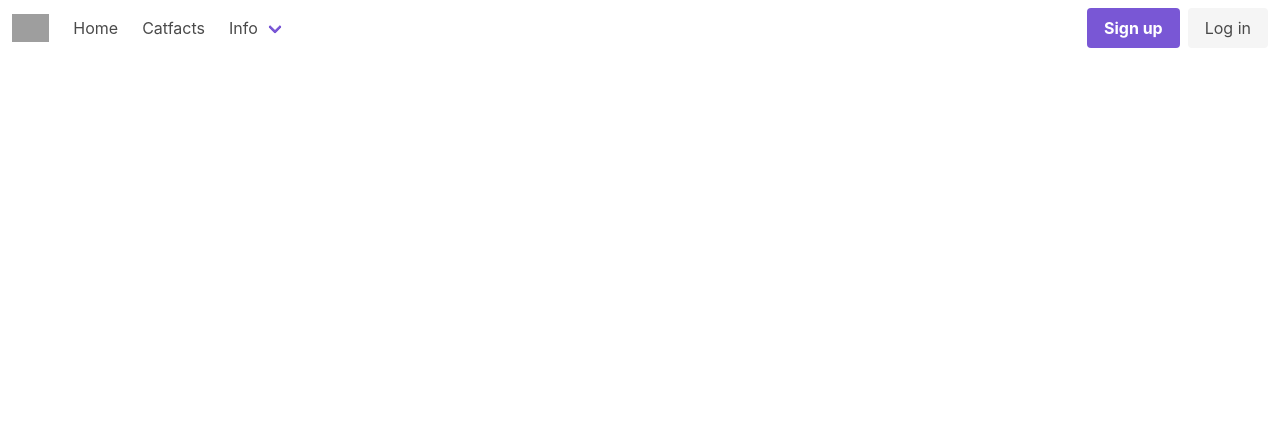
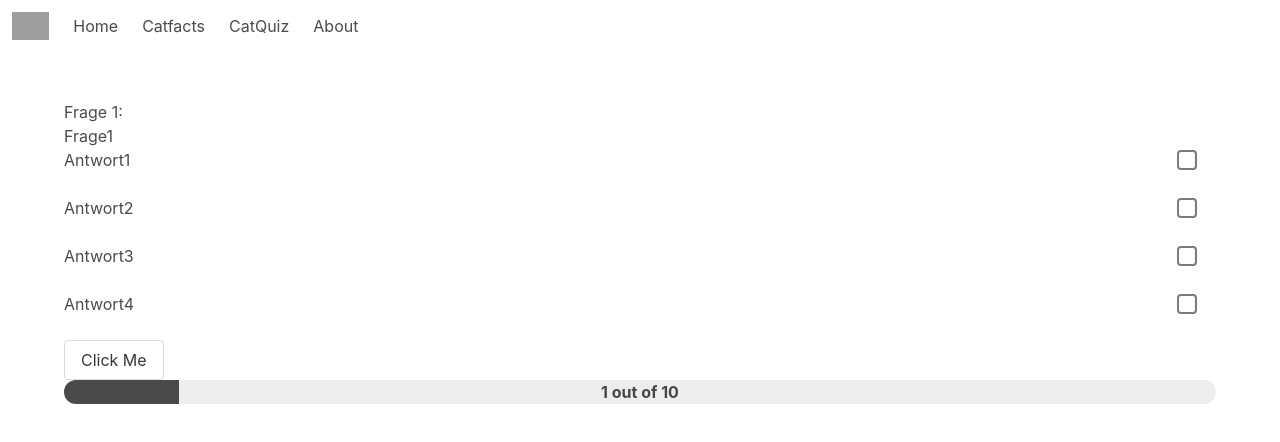
Before and after one commit to sachioweich/otto-test, a Vue app: page /catquiz in a window 1280 px wide. Shown: the top 442 px of the page. Built offline with nearby package versions, Linux system fonts and the light colour scheme; grey boxes are pictures that could not be loaded.

Commit message:
start implement catquiz

```diff
--- a/src/App.vue
+++ b/src/App.vue
@@ -19,4 +19,17 @@ export default {
 </script>
 
 <style lang="scss">
+html,
+body {
+  height: 100%;
+}
+
+#app,
+section {
+  height: 100%;
+}
+
+.container {
+  min-height: 100%;
+}
 </style>
--- a/src/components/Navbar.vue
+++ b/src/components/Navbar.vue
@@ -11,21 +11,8 @@
     <template slot="start">
       <b-navbar-item tag="router-link" :to="{path: '/' }">Home</b-navbar-item>
       <b-navbar-item tag="router-link" :to="{path: '/catfacts' }">Catfacts</b-navbar-item>
-      <b-navbar-dropdown label="Info">
-        <b-navbar-item tag="router-link" :to="{path: '/about' }">About</b-navbar-item>
-        <b-navbar-item href="#">Contact</b-navbar-item>
-      </b-navbar-dropdown>
-    </template>
-
-    <template slot="end">
-      <b-navbar-item tag="div">
-        <div class="buttons">
-          <a class="button is-primary">
-            <strong>Sign up</strong>
-          </a>
-          <a class="button is-light">Log in</a>
-        </div>
-      </b-navbar-item>
+      <b-navbar-item tag="router-link" :to="{path: '/catquiz' }">CatQuiz</b-navbar-item>
+      <b-navbar-item tag="router-link" :to="{path: '/about' }">About</b-navbar-item>
     </template>
   </b-navbar>
 </template>
--- a/src/router/index.js
+++ b/src/router/index.js
@@ -22,6 +22,11 @@ const routes = [
     path: '/catfacts',
   name: 'catfacts',
   component: () => import(/* webpackChunkName: "catfacts" */ '../views/Catfacts.vue')
+  },
+  {
+    path: '/catquiz',
+    name: 'catquiz',
+    component: () => import(/* webpackChunkName: "catquiz" */ '../views/CatQuiz.vue')
   }
 ]
 
--- /dev/null
+++ b/src/views/CatQuiz.vue
@@ -0,0 +1,104 @@
+<template>
+  <div>
+    <p>Frage {{currentNumber}}:</p>
+    <p>{{currentQuestion.text}}</p>
+
+    <div class="level" v-for="(answer,key) in currentQuestion.answers" :key="key">
+      <div class="level-left">
+        <div class="level-item">
+          <p>{{answer.text}}</p>
+        </div>
+      </div>
+      <div class="level-right">
+        <div class="level-item">
+          <b-checkbox></b-checkbox>
+        </div>
+      </div>
+    </div>
+
+    <b-button @click="nextQuestion">Click Me</b-button>
+    <b-progress :value="10" size="is-large" show-value>1 out of 10</b-progress>
+  </div>
+</template>
+
+<script>
+export default {
+  computed: {
+    currentNumber() {
+      const currentQuestionNumber = this.currentIdAsNumber + 1;
+      return currentQuestionNumber;
+    },
+    currentIdAsNumber() {
+      return Number.parseInt(this.currentId, 10);
+    }
+  },
+  methods: {
+    nextQuestion() {
+      console.log(this.currentId);
+      const nextId = this.currentIdAsNumber + 1;
+      this.setQuestion(nextId);
+    },
+    setQuestion(id) {
+      console.log(id);
+      this.currentId = "" + id;
+      this.currentQuestion = this.questions[this.currentId];
+    }
+  },
+  data() {
+    return {
+      questions: {
+        "0": {
+          text: "Frage1",
+          answers: {
+            "0": {
+              text: "Antwort1",
+              valid: true
+            },
+            "1": {
+              text: "Antwort2",
+              valid: false
+            },
+            "2": {
+              text: "Antwort3",
+              valid: false
+            },
+            "3": {
+              text: "Antwort4",
+              valid: false
+            }
+          }
+        },
+        "1": {
+          text: "Frage2",
+          answers: {
+            "0": {
+              text: "aaa",
+              valid: true
+            },
+            "1": {
+              text: "bbb",
+              valid: false
+            },
+            "2": {
+              text: "ccc",
+              valid: false
+            },
+            "3": {
+              text: "ddd",
+              valid: false
+            }
+          }
+        }
+      },
+      currentQuestion: Object,
+      currentId: String
+    };
+  },
+  mounted() {
+    this.setQuestion(0);
+  }
+};
+</script>
+
+<style>
+</style>
--- a/src/views/Catfacts.vue
+++ b/src/views/Catfacts.vue
@@ -1,5 +1,6 @@
 <template>
-    <b-carousel>
+  <div>
+    <b-carousel :interval="interval">
       <b-carousel-item v-for="(carousel, i) in carousels" :key="i">
         <section :class="`hero is-medium is-${carousel.color}`">
           <div class="hero-body has-text-centered">
@@ -8,20 +9,80 @@
         </section>
       </b-carousel-item>
     </b-carousel>
+    <section class="section myfooter">
+      <b-pagination
+        :total="total"
+        :current.sync="current"
+        :range-before="2"
+        :range-after="2"
+        :per-page="perPage"
+        order="is-centered"
+        aria-next-label="Next page"
+        aria-previous-label="Previous page"
+        aria-page-label="Page"
+        aria-current-label="Current page"
+        @change="renderFacts"
+      ></b-pagination>
+    </section>
+  </div>
 </template>
 
 <script>
+import axios from "axios";
 export default {
-    data(){
+  data() {
     return {
+      facts: [],
+      total: 0,
+      current: 0,
+      perPage: 10,
+      interval: 8500,
       carousels: [
-                { text: 'Slide 1', color: 'primary' },
-                { text: 'Slide 2', color: 'info' },
-                { text: 'Slide 3', color: 'success' },
-                { text: 'Slide 4', color: 'warning' },
-                { text: 'Slide 5', color: 'danger' }
+        { text: "Slide 1", color: "primary" },
+        { text: "Slide 2", color: "info" },
+        { text: "Slide 3", color: "success" },
+        { text: "Slide 4", color: "warning" },
+        { text: "Slide 5", color: "danger" }
       ]
+    };
+  },
+  methods: {
+    async fetchFacts() {
+      const facts = await axios.get("https://cat-fact.herokuapp.com/facts");
+      //console.log(facts);
+      this.facts = facts.data.all;
+      this.total = this.facts.length;
+      this.current = 1;
+
+      // this.$buefy.notification.open("Clicked!!");
+    },
+    renderFacts(page) {
+      //console.log("Page: ", page);
+      const index = page - 1;
+      const start = index * this.perPage;
+      const end = start + this.perPage;
+
+      const slides = this.facts.slice(start, end).map(s => ({
+        id: s._id,
+        text: s.text + "(" + s.type + ")",
+        color: "primary"
+      }));
+      this.carousels = slides;
+      //console.log(this.carousels);
     }
+  },
+  mounted: async function() {
+    await this.fetchFacts();
+    this.renderFacts(1);
   }
+};
+</script>
+
+<style scoped lang="scss">
+.myfooter {
+  position: absolute;
+  bottom: 0;
+  height: auto;
+  width: 100%;
 }
-</script>
+</style>
```
Lines whose indentation alone changed are shown as unchanged.
